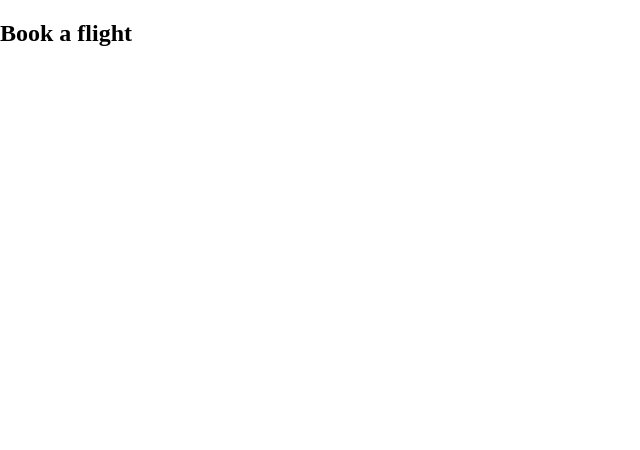
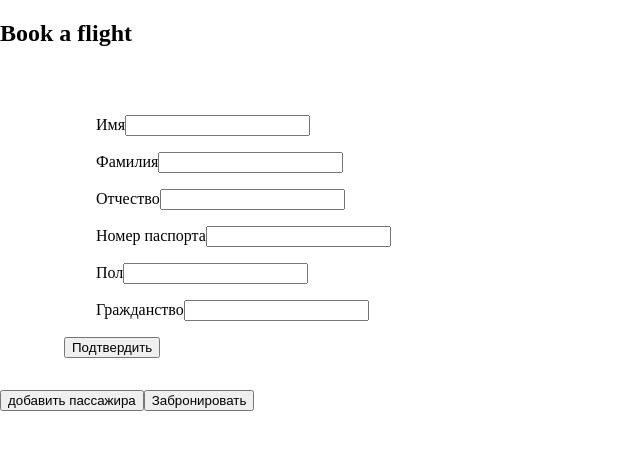
Before and after one commit to AlbinaShaikhutdinova/aviasales, a Vue app: page /#/booking in a window 1280 px wide. Shown: the top 450 px of the page, without its empty margins (0-640 px from the left). Built offline with nearby package versions, Linux system fonts and the light colour scheme.

Commit message:
add client server connection

```diff
--- /dev/null
+++ b/src/components/BookingPage/BookingForm/BookingForm.vue
@@ -0,0 +1,50 @@
+<template>
+  <div class="form-wrapper">
+    <div class="form">
+      <label>Имя<input type="text" v-model="userData.name" /></label>
+      <label>Фамилия<input type="text" v-model="userData.last_name" /></label>
+      <label>Отчество<input type="text" v-model="userData.patronymic" /></label>
+      <label>Номер паспорта<input type="text" v-model="userData.passport_id" /></label>
+      <label>Пол<input type="text" v-model="userData.gender" /></label>
+      <label>Гражданство<input type="text" v-model="userData.citizenship" /></label>
+    </div>
+  </div>
+  <button @click="addPassenger" class="button">Подтвердить</button>
+</template>
+
+<script>
+export default {
+  name: 'BookingForm',
+  props: ['ticketId'],
+  emits: ['addNewPassenger'],
+  data() {
+    return {
+      userData: {
+        name: '',
+        last_name: '',
+        patronymic: '',
+        passport_id: '',
+        gender: '',
+        citizenship: '',
+      },
+    };
+  },
+  methods: {
+    addPassenger() {
+      this.$emit('addNewPassenger', { passenger: this.userData, ticket: this.ticketId.id });
+    },
+  },
+};
+</script>
+<style scoped>
+.form-wrapper {
+  padding: 1rem 2rem;
+}
+.form {
+  display: flex;
+  flex-direction: column;
+  justify-content: space-evenly;
+  align-items: flex-start;
+  gap: 1rem;
+}
+</style>
--- a/src/components/BookingPage/BookingPage.vue
+++ b/src/components/BookingPage/BookingPage.vue
@@ -1,12 +1,40 @@
 <template>
   <div class="booking">
     <h2>Book a flight</h2>
-    <div class="booking-form"></div>
+    <div v-for="count in counter" :key="count" class="booking-page">
+      <booking-form @addNewPassenger="updatePassengerList" :ticketId="tickets[count - 1]" />
+    </div>
+    <button @click="addForm" class="button">добавить пассажира</button>
+    <button @click="sendBookRequest" class="button">Забронировать</button>
   </div>
 </template>
 
 <script>
+import { mapState } from 'vuex';
+import BookingForm from './BookingForm/BookingForm.vue';
+
 export default {
   name: 'BookingPage',
+  components: { BookingForm },
+  computed: { ...mapState(['tickets']) },
+  data() {
+    return { counter: 1, passengers: [] };
+  },
+  methods: {
+    addForm() {
+      this.counter++;
+    },
+    sendBookRequest() {
+      this.$store.dispatch('sendUserBooking', this.passengers);
+    },
+    updatePassengerList(newPassenger) {
+      this.passengers.push(newPassenger);
+    },
+  },
 };
 </script>
+<style>
+.booking-page {
+  padding: 2rem 4rem;
+}
+</style>
--- a/src/components/SearchPage/SearchResults/FlightCard/FlightCard.vue
+++ b/src/components/SearchPage/SearchResults/FlightCard/FlightCard.vue
@@ -17,12 +17,14 @@
 </template>
 
 <script>
+import { router } from '../../../../Router/Router';
 export default {
   name: 'FlightCard',
   props: ['cityOfDeparture', 'dateOfDeparture', 'timeOfDeparture', 'cityOfArrival', 'timeOfArrival', 'plane'],
   methods: {
     getTickets() {
       this.$store.dispatch('getTickets', this.plane.id);
+      router.push({ path: '/booking' });
     },
   },
 };
--- a/src/service/api.js
+++ b/src/service/api.js
@@ -1,7 +1,7 @@
 import axios from 'axios';
 
 const HTTP = axios.create({
-  baseURL: 'http://192.168.0.105:8000/',
+  baseURL: 'http://192.168.0.102:8000/',
 });
 
 export async function fetchFlights({ cityOfDeparture, cityOfArrival, date }) {
@@ -14,3 +14,8 @@ export async function fetchTickets(id) {
   console.log(response.data);
   return response.data;
 }
+export async function postBookingData(data) {
+  console.log(data);
+  HTTP.post(`add_booked/`, data).then((response) => console.log(response));
+  return true;
+}
--- a/src/store/Store.js
+++ b/src/store/Store.js
@@ -1,11 +1,12 @@
 import { createStore } from 'vuex';
-import { fetchFlights, fetchTickets } from '../service/api';
+import { fetchFlights, fetchTickets, postBookingData } from '../service/api';
 
 export const store = createStore({
   state() {
     return {
       flights: [],
       tickets: [],
+      response: false,
     };
   },
   mutations: {
@@ -15,6 +16,9 @@ export const store = createStore({
     loadTickets(state, payload) {
       state.tickets = payload;
     },
+    loadBookingData(state, payload) {
+      state.response = payload;
+    },
   },
   actions: {
     async getFlights({ commit }, flightData) {
@@ -23,5 +27,8 @@ export const store = createStore({
     async getTickets({ commit }, id) {
       commit('loadTickets', await fetchTickets(id));
     },
+    async sendUserBooking({ commit }, data) {
+      commit('loadBookingData', await postBookingData(data));
+    },
   },
 });
```
